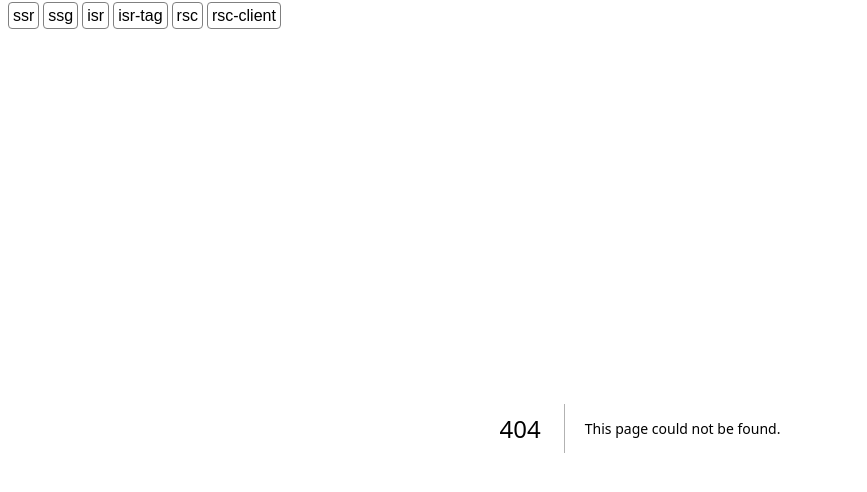
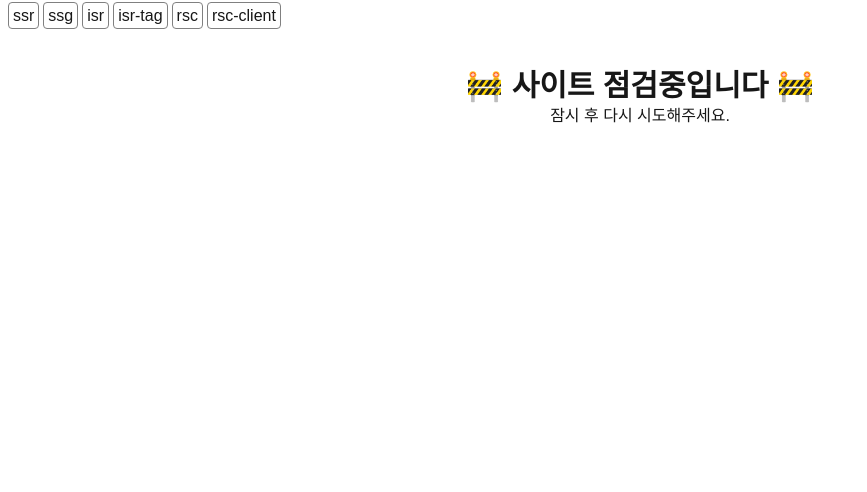
Before and after one commit to LEEJAEHYUB/fe-upgrade-hub, a Next.js app: page /maintenance in a window 1280 px wide. Before the commit this address had no page. Shown: the top 492 px of the page, without its empty margins (0-867 px from the left). Built offline with nearby package versions, Linux system fonts and the light colour scheme.

Commit message:
feat: middleware -> proxy로 파일명 변경

```diff
--- /dev/null
+++ b/app/maintenance/page.tsx
@@ -0,0 +1,8 @@
+export default function MaintenancePage() {
+    return (
+        <main className="p-10 text-center width-100">
+            <h1 className="text-3xl font-bold">🚧 사이트 점검중입니다 🚧</h1>
+            <p>잠시 후 다시 시도해주세요.</p>
+        </main>
+    );
+}
--- a/middleware.ts
+++ b/proxy.ts
@@ -2,7 +2,7 @@ import { NextResponse } from "next/server";
 import type { NextRequest } from "next/server";
 
 // 예: 유지보수 모드 on/off 플래그
-const MAINTENANCE_MODE = false;
+const MAINTENANCE_MODE = true;
 
 export function middleware(req: NextRequest) {
     const pathname = req.nextUrl.pathname;
```
Also changed, not shown: proxy_session.ts (renamed from middleware_session.ts).
